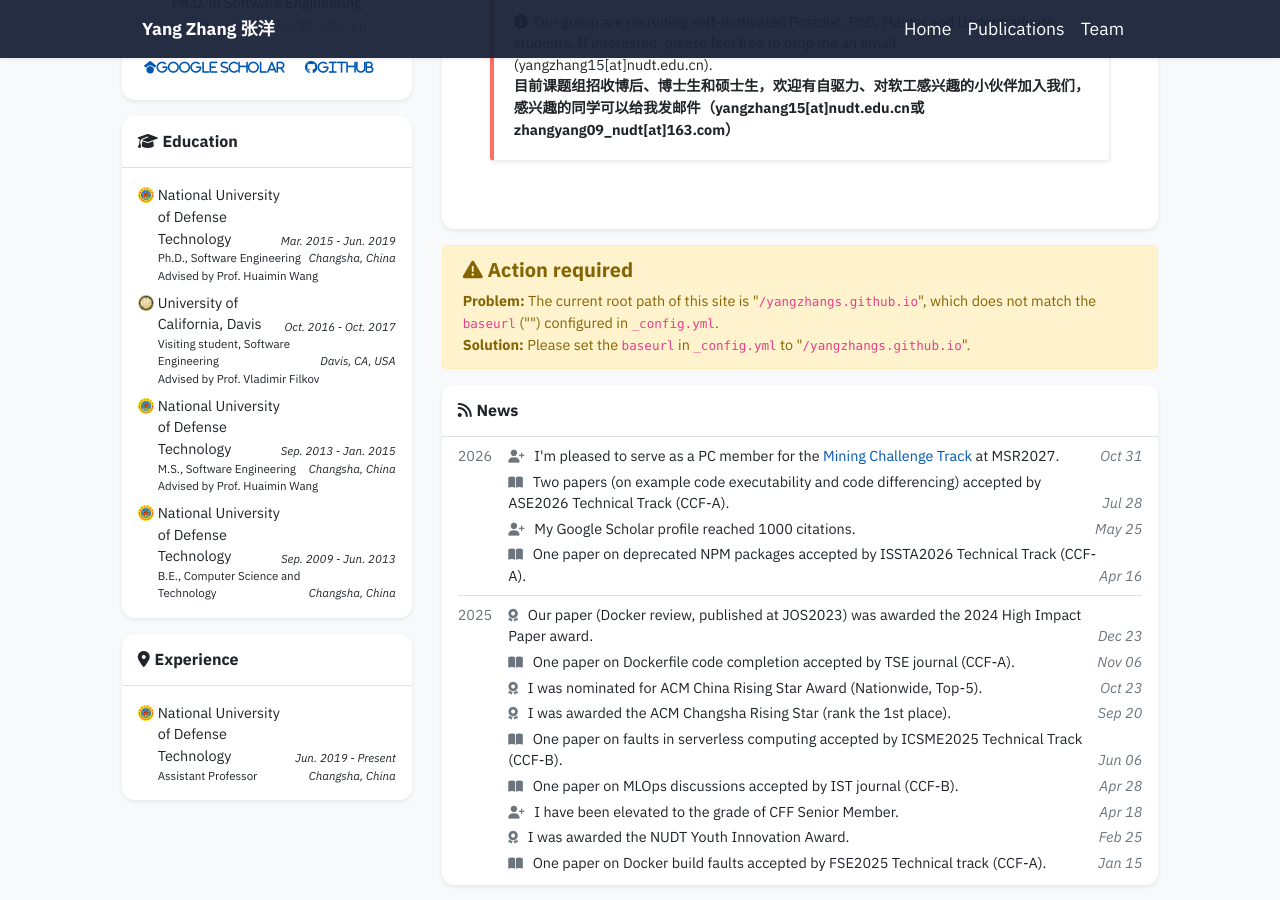
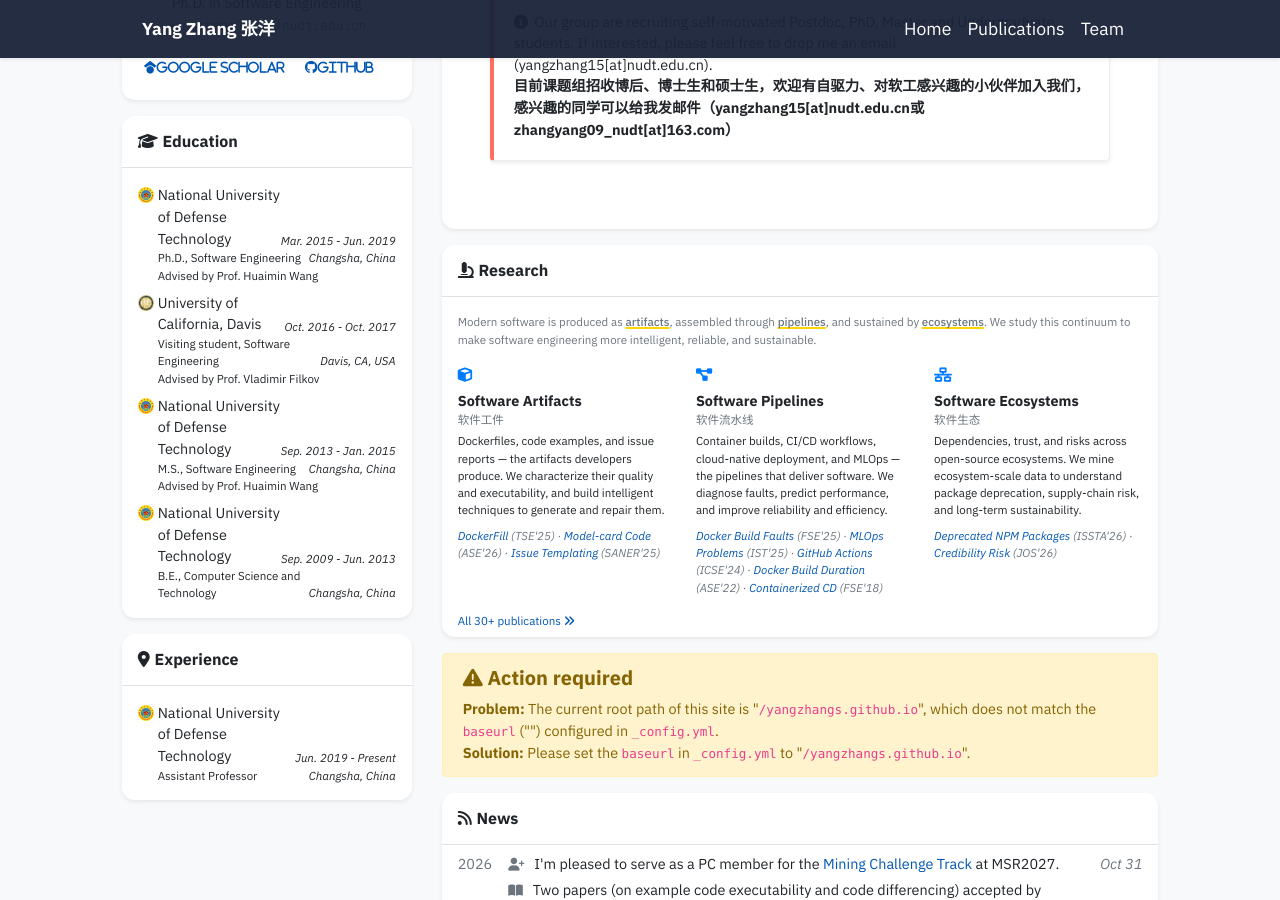
Before and after one commit to yangzhangs/yangzhangs.github.io, a Jekyll site: the page built from index.html, in a window 1280 px wide and 900 px high, scrolled down 591 px. Built offline with Jekyll 4.4.1, drawn with Linux system fonts in a browser that asks for light colours; nearby versions of some CDN libraries; some web fonts are replaced; a style sheet for code colours, icons or effects is not loaded.

Commit message:
Add three-dimension Research section to homepage

```diff
--- a/_data/display.yml
+++ b/_data/display.yml
@@ -1,6 +1,7 @@
 homepage:
   show_education: true
   show_experience: true
+  show_research: true
   show_teaching: true
   show_awards: true
   show_news: true
--- /dev/null
+++ b/_includes/widgets/research_card.html
@@ -0,0 +1,32 @@
+<div class="mt-3 mb-0 bg-white shadow-sm rounded-xl">
+    <h6 class="p-3 mb-0 border-bottom border-gray"><i class="fas fa-microscope"></i><span style="margin-left: 0.3em;">Research</span></h6>
+    <div class="px-3 pt-3 pb-2">
+        <p class="small text-muted mb-3">
+            Modern software is produced as <span class="text-hl">artifacts</span>, assembled through <span class="text-hl">pipelines</span>, and sustained by <span class="text-hl">ecosystems</span>. We study this continuum to make software engineering more intelligent, reliable, and sustainable.
+        </p>
+        <div class="row">
+            <div class="col-md-4 mb-3 mb-md-0">
+                <div class="mb-1"><i class="fas fa-cube text-primary"></i></div>
+                <div class="font-weight-bold">Software Artifacts</div>
+                <div class="small text-muted mb-1">软件工件</div>
+                <div class="small">Dockerfiles, code examples, and issue reports — the artifacts developers produce. We characterize their quality and executability, and build intelligent techniques to generate and repair them.</div>
+                <div class="small text-muted mt-2"><em><a href="{{ '/publications#year-2025' | relative_url }}">DockerFill</a> (TSE'25) · <a href="{{ '/publications#year-2026' | relative_url }}">Model-card Code</a> (ASE'26) · <a href="{{ '/publications#year-2025' | relative_url }}">Issue Templating</a> (SANER'25)</em></div>
+            </div>
+            <div class="col-md-4 mb-3 mb-md-0">
+                <div class="mb-1"><i class="fas fa-diagram-project text-primary"></i></div>
+                <div class="font-weight-bold">Software Pipelines</div>
+                <div class="small text-muted mb-1">软件流水线</div>
+                <div class="small">Container builds, CI/CD workflows, cloud-native deployment, and MLOps — the pipelines that deliver software. We diagnose faults, predict performance, and improve reliability and efficiency.</div>
+                <div class="small text-muted mt-2"><em><a href="{{ '/publications#year-2025' | relative_url }}">Docker Build Faults</a> (FSE'25) · <a href="{{ '/publications#year-2025' | relative_url }}">MLOps Problems</a> (IST'25) · <a href="{{ '/publications#year-2024' | relative_url }}">GitHub Actions</a> (ICSE'24) · <a href="{{ '/publications#year-2022' | relative_url }}">Docker Build Duration</a> (ASE'22) · <a href="{{ '/publications#year-2018' | relative_url }}">Containerized CD</a> (FSE'18)</em></div>
+            </div>
+            <div class="col-md-4 mb-3 mb-md-0">
+                <div class="mb-1"><i class="fas fa-network-wired text-primary"></i></div>
+                <div class="font-weight-bold">Software Ecosystems</div>
+                <div class="small text-muted mb-1">软件生态</div>
+                <div class="small">Dependencies, trust, and risks across open-source ecosystems. We mine ecosystem-scale data to understand package deprecation, supply-chain risk, and long-term sustainability.</div>
+                <div class="small text-muted mt-2"><em><a href="{{ '/publications#year-2026' | relative_url }}">Deprecated NPM Packages</a> (ISSTA'26) · <a href="{{ '/publications#year-2026' | relative_url }}">Credibility Risk</a> (JOS'26)</em></div>
+            </div>
+        </div>
+        <div class="small mt-3"><a href="{{ '/publications' | relative_url }}">All 30+ publications <i class="fas fa-angle-double-right"></i></a></div>
+    </div>
+</div>
--- a/index.html
+++ b/index.html
@@ -25,6 +25,10 @@ navbar_title: Home
 
   <div class="col-12 col-lg-7">
     {% include widgets/about_card.html %}
+
+    {% if site.data.display.homepage.show_research %}
+      {% include widgets/research_card.html %}
+    {% endif %}
 
     {% include widgets/debug_repo_name.html %}
 
```
